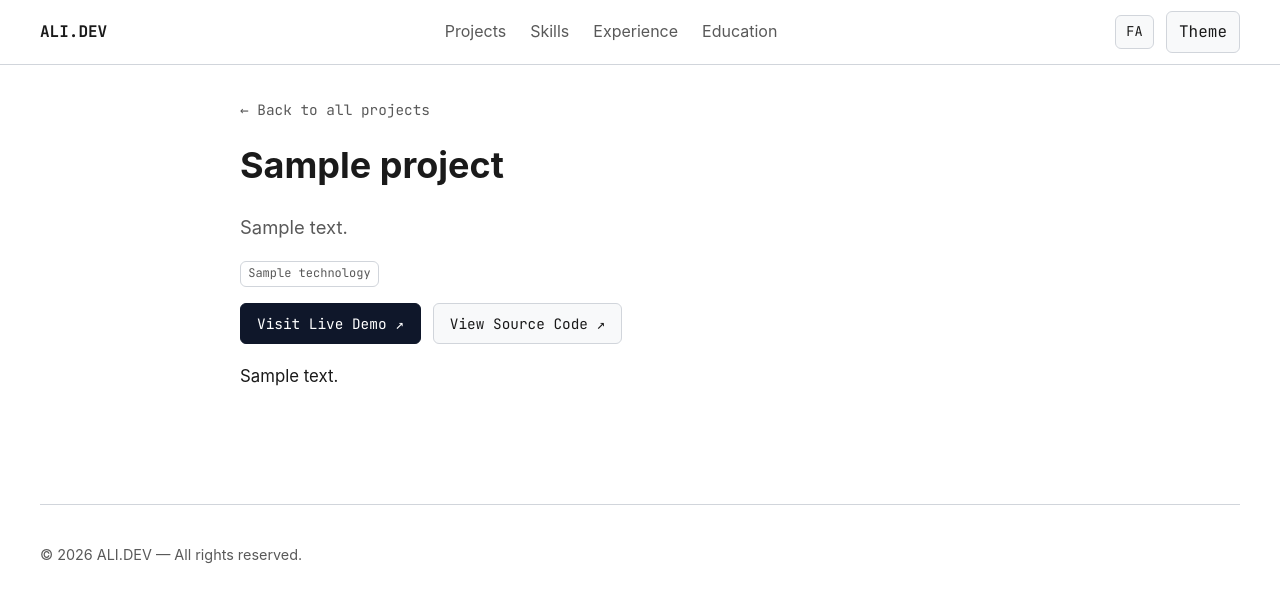
After one commit to alirhw/portfolio, a Django app: a page that uses templates/portfolio/project_detail.html in a window 1280 px wide. The commit adds this page. Shown: the top 603 px of the page. Run offline with Django 5.2, Linux system fonts and the light colour scheme; tables that the repository leaves empty hold one stand-in row (values such as "Sample post").

Commit message:
feat(portfolio): implement slug-based project detail view flow (T-032)
- Add ProjectDetailView in apps/portfolio/views.py with published queryset security check

- Add project_detail URL route under projects/<slug:slug>/

- Create project_detail.html template with back navigation, live demo, and source code actions

- Link project card titles in _projects.html to detail view

- Add functional test suite in tests/functional/test_project_detail.py verifying 200 for published, 404 for draft/missing, and bounded query budget of 2

```diff
--- a/apps/portfolio/models/projects.py
+++ b/apps/portfolio/models/projects.py
@@ -51,6 +51,10 @@ class Project(models.Model):
         return self.description_en
 
     @property
+    def description(self):
+        return self.description_en
+
+    @property
     def github_url(self):
         return self.repository_url
 
--- a/apps/portfolio/urls.py
+++ b/apps/portfolio/urls.py
@@ -1,9 +1,10 @@
 from django.urls import path
 
-from .views import HomeView
+from .views import HomeView, ProjectDetailView
 
 app_name = "portfolio"
 
 urlpatterns = [
     path("", HomeView.as_view(), name="home"),
+    path("projects/<slug:slug>/", ProjectDetailView.as_view(), name="project_detail"),
 ]
--- a/apps/portfolio/views.py
+++ b/apps/portfolio/views.py
@@ -1,4 +1,4 @@
-from django.views.generic import TemplateView
+from django.views.generic import DetailView, TemplateView
 
 from .models import (
     CurrentlyBuilding,
@@ -37,3 +37,15 @@ class HomeView(TemplateView):
         context["skills"] = Skill.objects.filter(highlight=True).select_related("category")
 
         return context
+
+
+class ProjectDetailView(DetailView):
+    model = Project
+    template_name = "portfolio/project_detail.html"
+    context_object_name = "project"
+    slug_field = "slug"
+    slug_url_kwarg = "slug"
+
+    def get_queryset(self):
+        # جلوگیری از دسترسی به پروژه‌های پیش‌نویس و منتشرنشده (بازگرداندن 404 خودکار)
+        return Project.objects.published().prefetch_related("technologies")
--- a/static/css/main.css
+++ b/static/css/main.css
@@ -601,6 +601,83 @@ select {
     color: var(--color-accent);
 }
 
+/* Project Detail Layout */
+.project-detail-container {
+    max-width: 800px;
+    margin-inline: auto;
+    padding-block: var(--space-xl);
+}
+
+.back-link {
+    display: inline-block;
+    color: var(--color-text-muted);
+    font-family: var(--font-mono);
+    font-size: 0.9rem;
+    margin-bottom: var(--space-md);
+}
+
+.back-link:hover {
+    color: var(--color-text);
+}
+
+.project-detail-title {
+    font-size: 2.25rem;
+    margin-block: 0 var(--space-xs);
+}
+
+.project-detail-summary {
+    font-size: 1.15rem;
+    color: var(--color-text-muted);
+    line-height: 1.6;
+}
+
+.project-actions {
+    display: flex;
+    gap: var(--space-sm);
+    margin-top: var(--space-md);
+}
+
+.btn {
+    display: inline-flex;
+    align-items: center;
+    padding: 0.5rem 1rem;
+    border-radius: var(--radius-sm);
+    font-family: var(--font-mono);
+    font-size: 0.9rem;
+    border: 1px solid var(--color-border);
+    background: var(--color-surface);
+}
+
+.btn-primary {
+    background: var(--color-accent);
+    color: var(--color-bg);
+    border-color: var(--color-accent);
+}
+
+.btn-secondary {
+    background: var(--color-surface);
+    color: var(--color-text);
+    border-color: var(--color-border);
+}
+
+.project-detail-banner {
+    margin-block: var(--space-xl);
+    border-radius: var(--radius-md);
+    overflow: hidden;
+    border: 1px solid var(--color-border);
+}
+
+.project-banner-img {
+    width: 100%;
+    height: auto;
+    display: block;
+}
+
+.project-detail-body {
+    font-size: 1.05rem;
+    line-height: 1.8;
+}
+
 /* مدیاکوئری‌های ریسپانسیو سه‌گانه */
 
 /* ۱. تبلت (Tablet: 640px to 1024px) */
--- a/templates/portfolio/includes/_projects.html
+++ b/templates/portfolio/includes/_projects.html
@@ -21,7 +21,11 @@
 
                 <div class="project-card__content">
                     <div class="project-card__top">
-                        <h3 class="project-title">{{ project.title_en|default:project.title }}</h3>
+                        <h3 class="project-title">
+                            <a href="{% url 'portfolio:project_detail' slug=project.slug %}">
+                                {{ project.title_en|default:project.title }}
+                            </a>
+                        </h3>
                         {% if project.is_featured %}
                             <span class="badge badge-featured">Featured</span>
                         {% endif %}
--- /dev/null
+++ b/templates/portfolio/project_detail.html
@@ -0,0 +1,61 @@
+{% extends "base.html" %}
+{% load i18n static %}
+
+{% block title %}
+    {{ project.title_en|default:project.title }} — ALI.DEV
+{% endblock %}
+
+{% block content %}
+<article class="project-detail-container">
+    <header class="project-detail-header">
+        <a href="{% url 'portfolio:home' %}#projects" class="back-link">
+            ← {% translate "Back to all projects" %}
+        </a>
+        <h1 class="project-detail-title">{{ project.title_en|default:project.title }}</h1>
+        <p class="project-detail-summary">{{ project.description_en|default:project.summary }}</p>
+
+        <div class="project-tech-stack">
+            {% for tech in project.technologies.all %}
+                <span class="tech-tag">{{ tech.name }}</span>
+            {% endfor %}
+        </div>
+
+        <div class="project-actions">
+            {% if project.demo_url or project.live_url %}
+                <a
+                    href="{{ project.demo_url|default:project.live_url }}"
+                    target="_blank"
+                    rel="noopener noreferrer"
+                    class="btn btn-primary"
+                >
+                    {% translate "Visit Live Demo" %} ↗
+                </a>
+            {% endif %}
+            {% if project.repository_url or project.github_url %}
+                <a
+                    href="{{ project.repository_url|default:project.github_url }}"
+                    target="_blank"
+                    rel="noopener noreferrer"
+                    class="btn btn-secondary"
+                >
+                    {% translate "View Source Code" %} ↗
+                </a>
+            {% endif %}
+        </div>
+    </header>
+
+    {% if project.featured_image %}
+        <div class="project-detail-banner">
+            <img
+                src="{{ project.featured_image.url }}"
+                alt="{{ project.title_en|default:project.title }}"
+                class="project-banner-img"
+            >
+        </div>
+    {% endif %}
+
+    <div class="project-detail-body">
+        {{ project.description|default:project.description_en|linebreaks }}
+    </div>
+</article>
+{% endblock %}
```
Also changed, not shown: tests/functional/test_project_detail.py (added, +79 -0 lines), locale/en/LC_MESSAGES/django.po, locale/fa/LC_MESSAGES/django.po, 2 other files.
